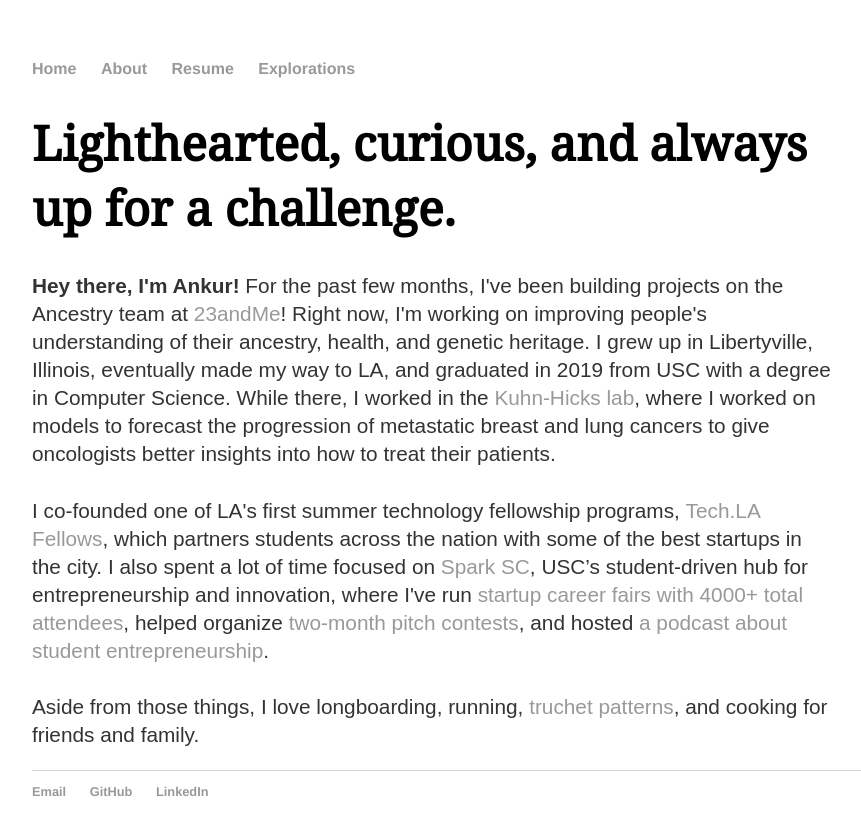
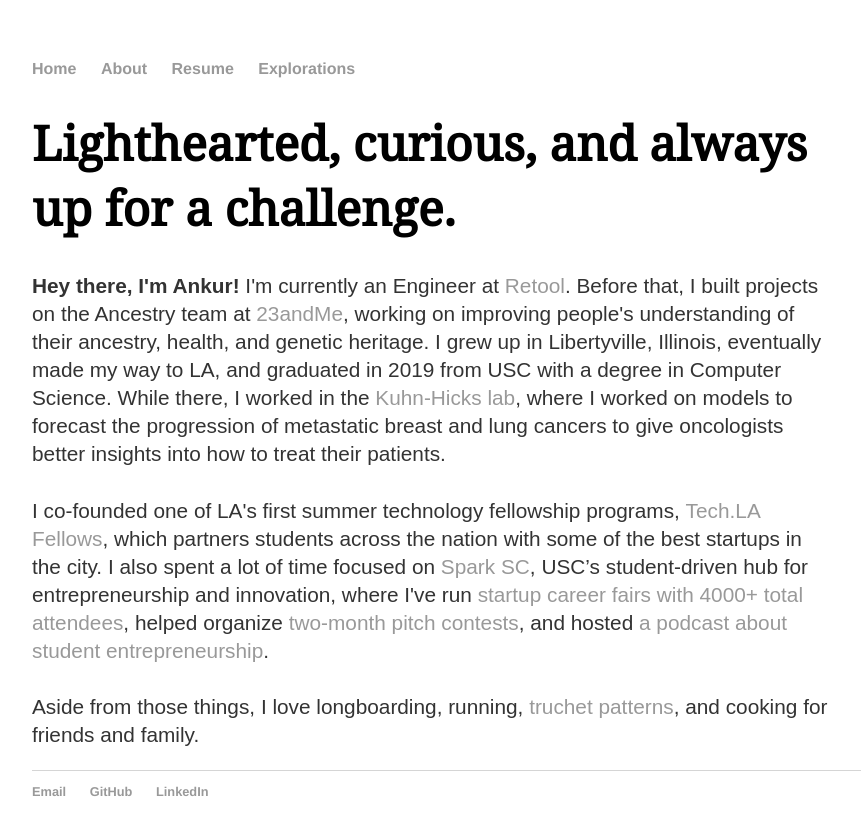
Before and after one commit to arastogi15/arastogi15.github.io, a Jekyll site: the page built from about/index.html, in a window 1280 px wide. Shown: the top 835 px of the page, without its empty margins (160-1021 px from the left). Built offline with Jekyll 4.4.1, drawn with Linux system fonts in a browser that asks for light colours.

Commit message:
update about page

```diff
--- a/about/index.html
+++ b/about/index.html
@@ -6,8 +6,9 @@
 	<h1 class="title">Lighthearted, curious, and always up for a challenge.</h1>
 		<p id="about">
 			<b>Hey there, I'm Ankur! </b>
-			For the past few months, I've been building projects on the Ancestry team at <a href="http://23andme.com">23andMe</a>!
-			Right now, I'm working on improving people's understanding of their ancestry, health, and genetic heritage.
+			I'm currently an Engineer at <a href="https://www.retool.com">Retool</a>. Before that, I built projects on
+			the Ancestry team at <a href="http://23andme.com">23andMe</a>, working on improving people's understanding
+			of their ancestry, health, and genetic heritage.
 
 			I grew up in Libertyville, Illinois, eventually made my way to LA, and graduated
 			in 2019 from USC with a degree in Computer Science. While there, I worked in the <a href="http://kuhn.usc.edu">Kuhn-Hicks lab</a>,
```
